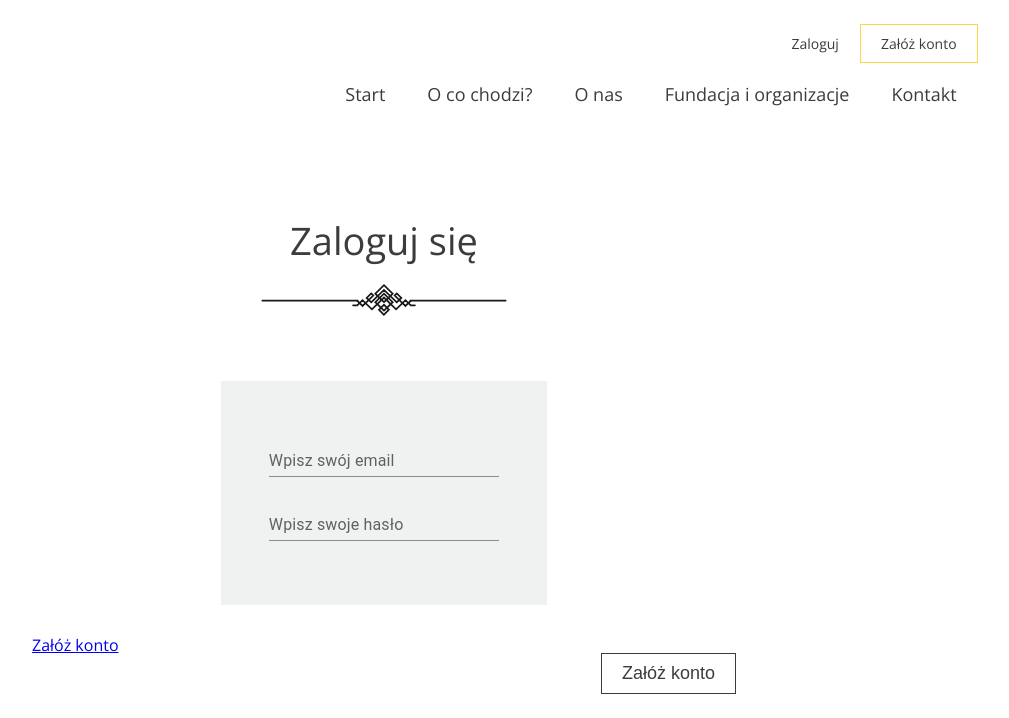
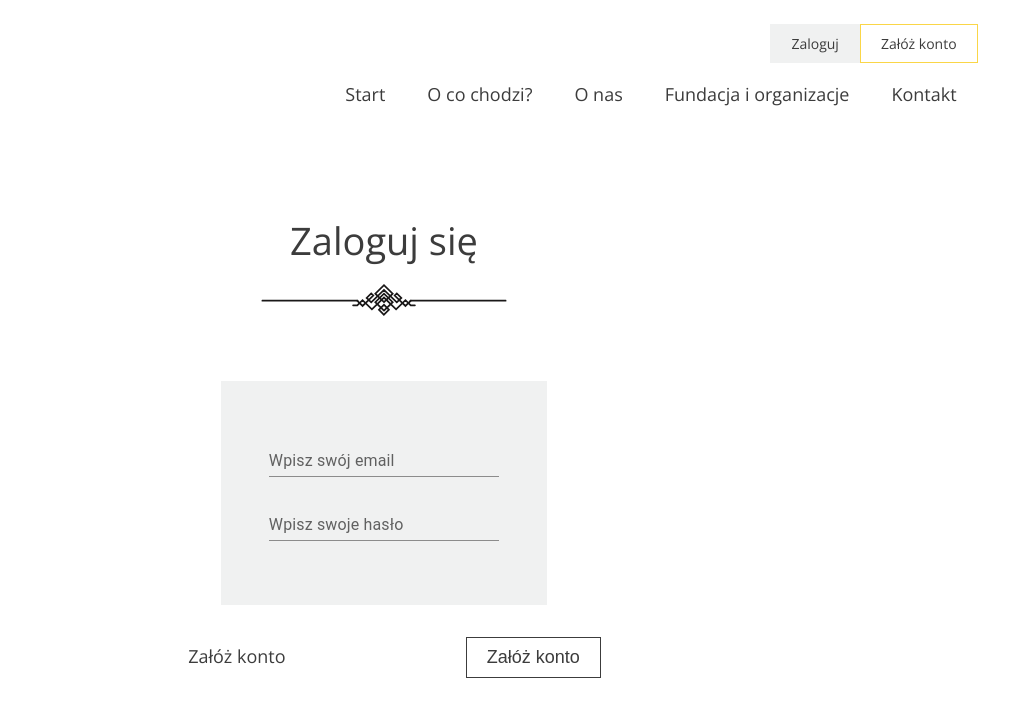
Before and after one commit to ikurowski/oddaj-rzeczy, a React (Create React App) app: page /logowanie in a window 1280 px wide. In both pictures the pointer is over the link 1071 px from the left and 43 px from the top of the page. Shown: the top 718 px of the page, without its empty margins (256-1265 px from the left). Built offline with nearby package versions, Linux system fonts and the light colour scheme; no server answers.

Commit message:
add hover bg to buttons

```diff
--- a/src/scss/buttons/buttons.scss
+++ b/src/scss/buttons/buttons.scss
@@ -11,7 +11,7 @@
 .buttons {
   display: flex;
   gap: 1.5rem;
-  justify-content: center;
+  justify-content: space-evenly;
   margin: 0 2rem;
 }
 
@@ -22,6 +22,18 @@
     @include btn-base();
 
     font-size: $font-size-button-medium;
+
+    &:hover {
+      background-color: $color-primary-light;
+    }
+  }
+
+  &--no-border {
+    @include btn-base();
+
+    &:hover {
+      background-color: $color-primary-light;
+    }
   }
 
   &--register {
@@ -29,6 +41,10 @@
 
     font-size: $font-size-button-medium;
     border: 1px solid $color-secondary;
+
+    &:hover {
+      background-color: $color-primary-light;
+    }
   }
 
   &--large {
@@ -46,6 +62,10 @@
     max-width: 15rem;
     min-width: 10rem;
     border: 1px solid $color-neutral-2;
+
+    &:hover {
+      background-color: $color-primary-light;
+    }
   }
 
   &:hover {
@@ -57,6 +77,10 @@
 
     display: inline-block;
 
+    &:hover {
+      background-color: $color-primary-light;
+    }
+
     &--active {
       border: 1px solid $color-neutral-2;
     }
@@ -65,10 +89,12 @@
   &__submit {
     @include btn-base();
 
-    margin-top: 1rem;
     background-color: transparent;
     border: 1px solid $color-neutral-2;
-    margin-left: auto;
+
+    &:hover {
+      background-color: $color-primary-light;
+    }
 
     &:active {
       transform: scale(0.95);
@@ -87,6 +113,10 @@
     min-width: 6rem;
     max-width: 14rem;
 
+    &:hover {
+      background-color: $color-primary-light;
+    }
+
     &:active {
       transform: scale(0.9);
     }
@@ -103,6 +133,10 @@
       border: 1px solid $color-neutral-2;
       min-width: 6rem;
       max-width: 14rem;
+
+      &:hover {
+        background-color: $color-primary-light;
+      }
     }
   }
 }
```
